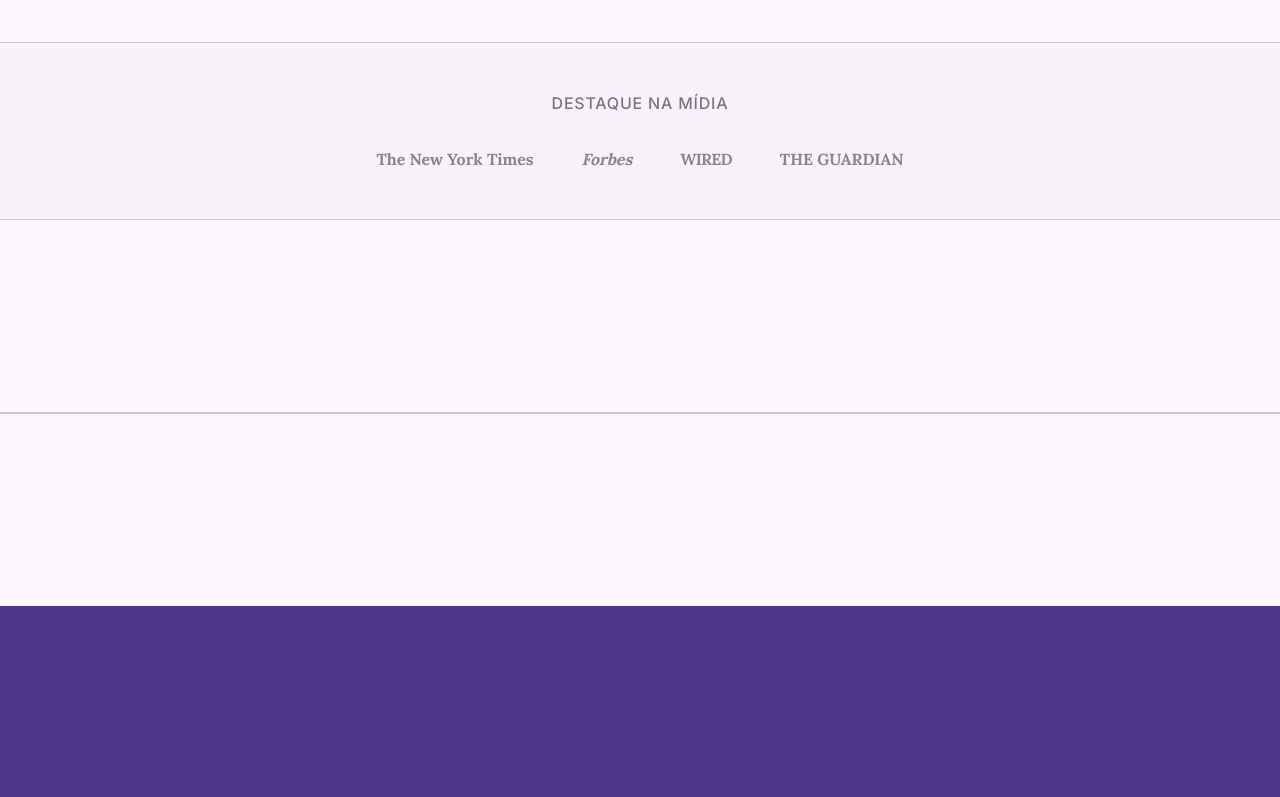
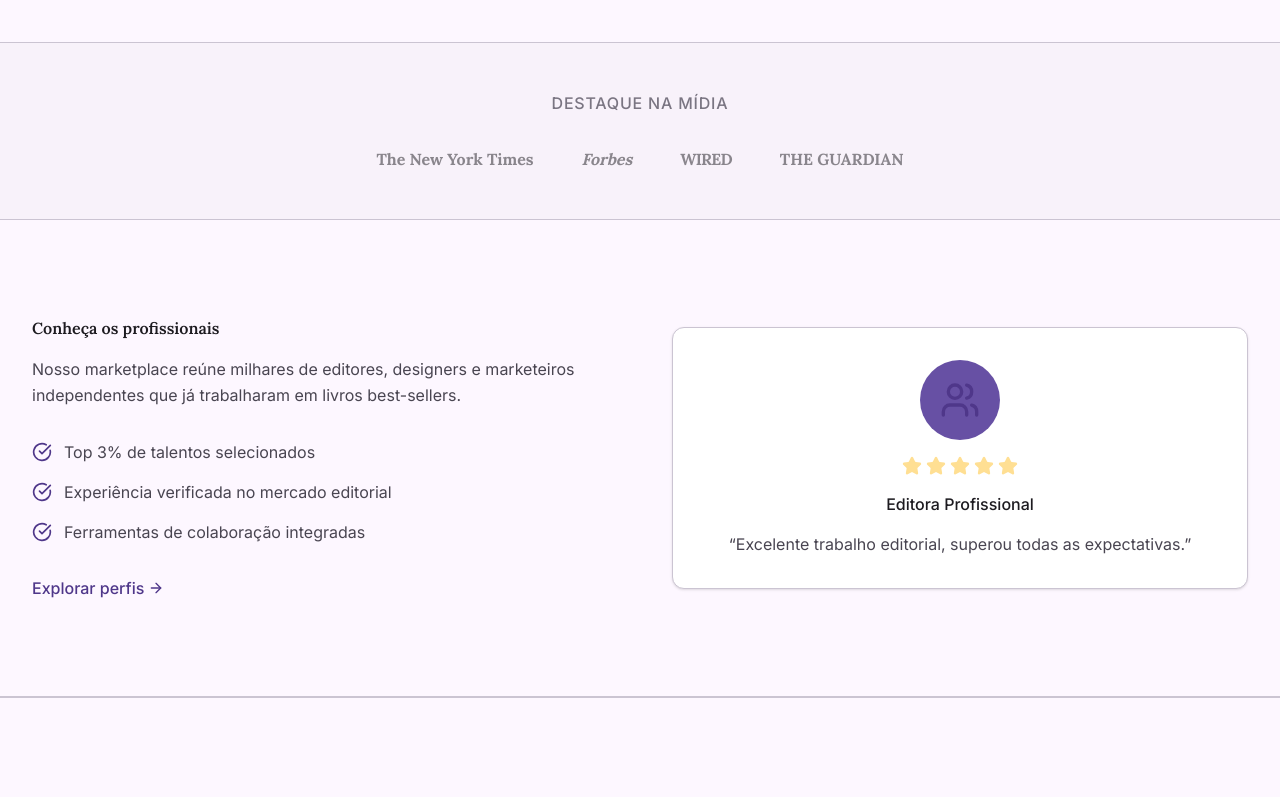
Before and after one commit to danub-io/editora, a Next.js app in the folder web/: page /lp in a window 1280 px wide. Shown: the part 421-1218 px from the top of the page. Built offline with nearby package versions, Linux system fonts and the light colour scheme.

Commit message:
feat: replace Talent Showcase section placeholder with full content

```diff
--- a/web/src/app/lp/page.tsx
+++ b/web/src/app/lp/page.tsx
@@ -68,7 +68,71 @@ export default function LandingPage() {
 
       {/* ─── Talent Showcase Section ─── */}
       <section className="mx-auto max-w-7xl px-6 py-24 md:px-8">
-        {/* Content filled in task-02 */}
+        <div className="grid items-center gap-16 md:grid-cols-2">
+          {/* Left: Text + Checklist */}
+          <div>
+            <h2 className="mb-4 font-serif text-h2 font-semibold text-on-background">
+              Conheça os profissionais
+            </h2>
+            <p className="mb-8 font-sans text-editor-text leading-relaxed text-on-surface-variant">
+              Nosso marketplace reúne milhares de editores, designers e
+              marketeiros independentes que já trabalharam em livros
+              best-sellers.
+            </p>
+            <ul className="mb-8 space-y-4">
+              <li className="flex items-start gap-3">
+                <CheckCircle className="mt-0.5 h-5 w-5 shrink-0 text-primary" />
+                <span className="text-ui-body text-on-surface-variant">
+                  Top 3% de talentos selecionados
+                </span>
+              </li>
+              <li className="flex items-start gap-3">
+                <CheckCircle className="mt-0.5 h-5 w-5 shrink-0 text-primary" />
+                <span className="text-ui-body text-on-surface-variant">
+                  Experiência verificada no mercado editorial
+                </span>
+              </li>
+              <li className="flex items-start gap-3">
+                <CheckCircle className="mt-0.5 h-5 w-5 shrink-0 text-primary" />
+                <span className="text-ui-body text-on-surface-variant">
+                  Ferramentas de colaboração integradas
+                </span>
+              </li>
+            </ul>
+            <a
+              href="#"
+              className="inline-flex items-center gap-1 text-ui-label font-medium text-primary transition-colors hover:text-primary/80"
+            >
+              Explorar perfis{" "}
+              <ArrowRight className="h-4 w-4" />
+            </a>
+          </div>
+
+          {/* Right: Profile Card Illustration */}
+          <div className="relative">
+            <div className="flex items-center justify-center rounded-xl border border-border bg-surface-container-lowest p-8 shadow-sm">
+              <div className="flex flex-col items-center gap-4">
+                {/* Avatar placeholder */}
+                <div className="flex h-20 w-20 items-center justify-center rounded-full bg-primary-container">
+                  <Users className="h-10 w-10 text-primary" />
+                </div>
+                {/* Rating stars */}
+                <div className="flex items-center gap-1">
+                  {[1, 2, 3, 4, 5].map((i) => (
+                    <Star key={i} className="h-5 w-5 fill-tertiary-fixed text-tertiary-fixed" />
+                  ))}
+                </div>
+                <p className="text-ui-label font-medium text-on-background">
+                  Editora Profissional
+                </p>
+                <p className="text-center text-ui-body text-on-surface-variant">
+                  &ldquo;Excelente trabalho editorial, superou todas as
+                  expectativas.&rdquo;
+                </p>
+              </div>
+            </div>
+          </div>
+        </div>
       </section>
 
       {/* ─── Collaboration Section ─── */}
```
